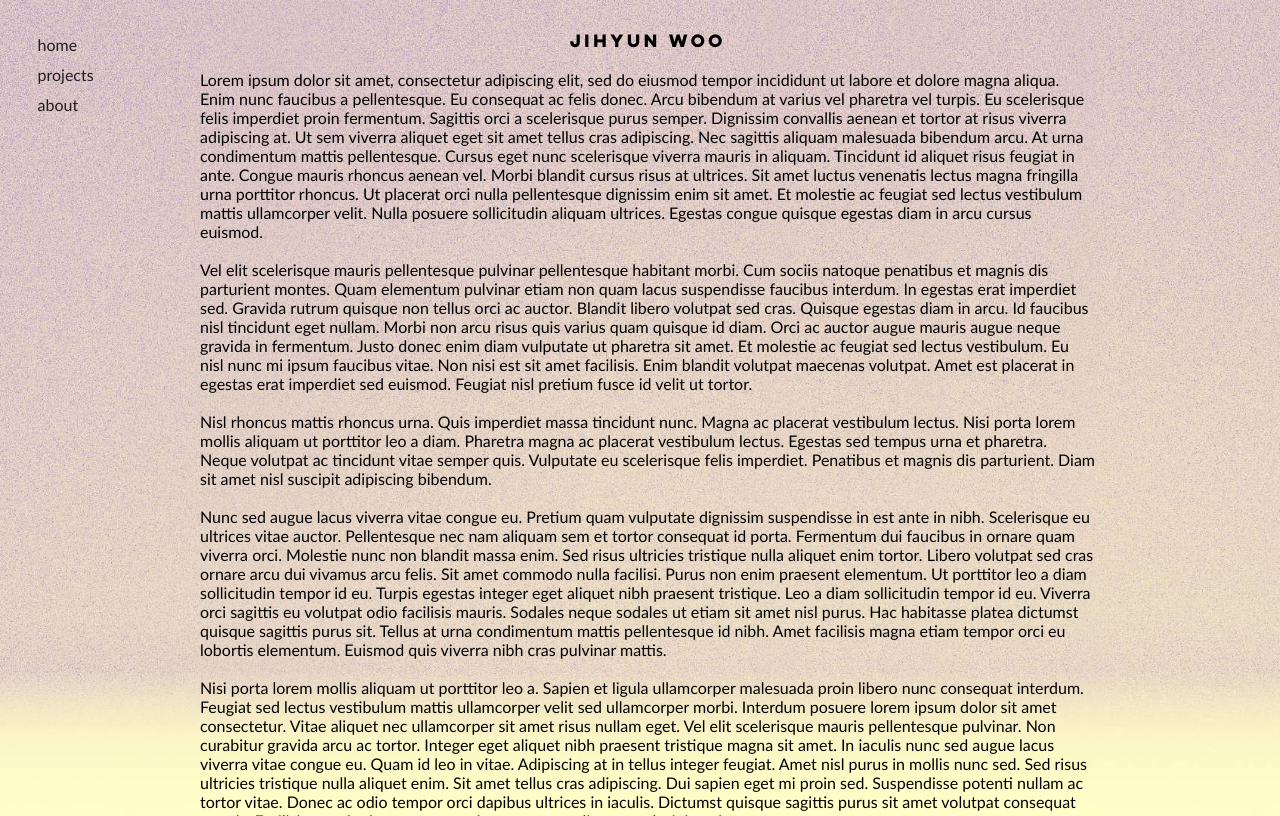
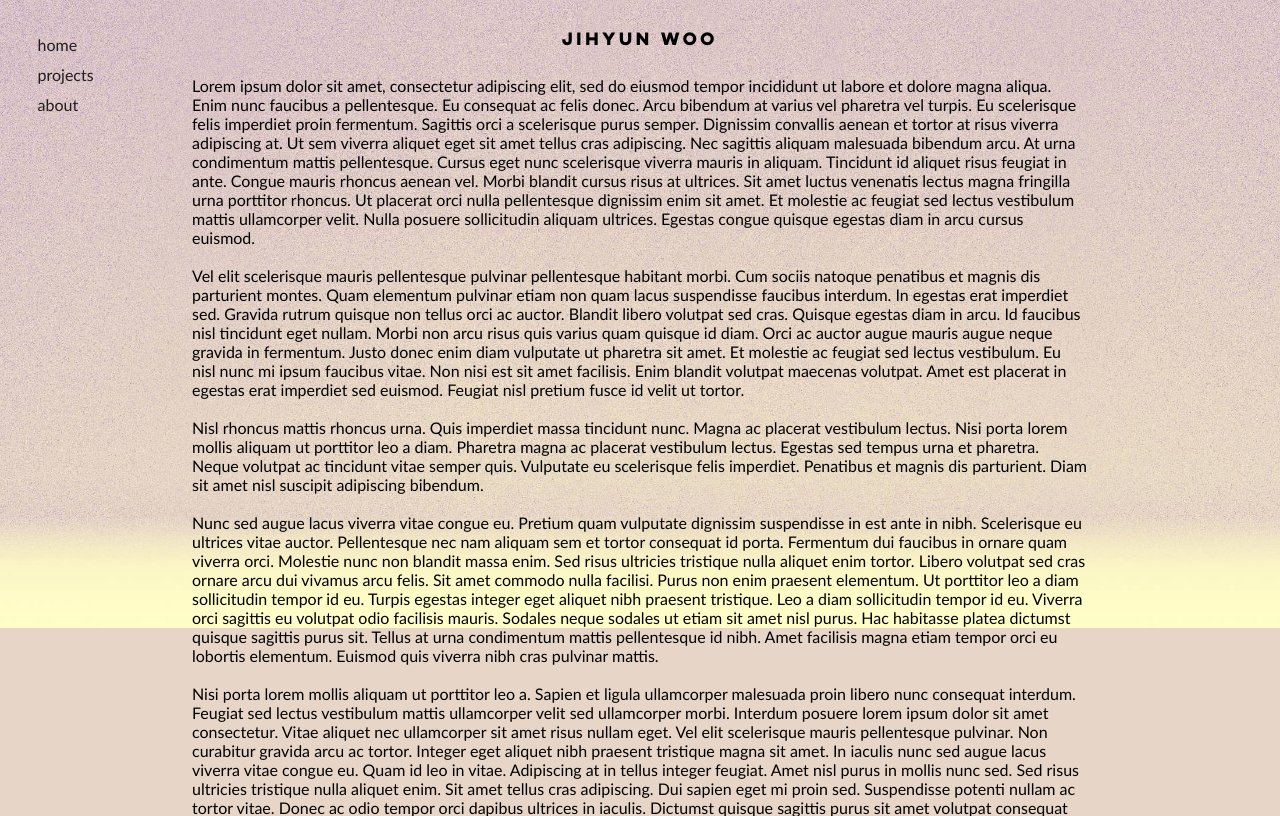
Before and after one commit to jihyun-woo/GRAPH-3188, a plain HTML site: page final/projects.html in a window 1280 px wide. Drawn offline with nearby package versions, Linux system fonts and the light colour scheme.

Commit message:
layout refinement

```diff
--- a/final/projects.html
+++ b/final/projects.html
@@ -15,8 +15,8 @@
             <div id ="star2">&#10031; </div><a href="projects.html" class="navi2">projects</a><br>
             <div id ="star3">&#10031; </div><a href="about.html" class="navi3">about</a>
         </div>
-        <div class ="content">
             <div class ="header">jihyun woo</div>
+            <div class ="content">
             <p>Lorem ipsum dolor sit amet, consectetur adipiscing elit, sed do eiusmod tempor incididunt ut labore et dolore magna aliqua. Enim nunc faucibus a pellentesque. Eu consequat ac felis donec. Arcu bibendum at varius vel pharetra vel turpis. Eu scelerisque felis imperdiet proin fermentum. Sagittis orci a scelerisque purus semper. Dignissim convallis aenean et tortor at risus viverra adipiscing at. Ut sem viverra aliquet eget sit amet tellus cras adipiscing. Nec sagittis aliquam malesuada bibendum arcu. At urna condimentum mattis pellentesque. Cursus eget nunc scelerisque viverra mauris in aliquam. Tincidunt id aliquet risus feugiat in ante. Congue mauris rhoncus aenean vel. Morbi blandit cursus risus at ultrices. Sit amet luctus venenatis lectus magna fringilla urna porttitor rhoncus. Ut placerat orci nulla pellentesque dignissim enim sit amet. Et molestie ac feugiat sed lectus vestibulum mattis ullamcorper velit. Nulla posuere sollicitudin aliquam ultrices. Egestas congue quisque egestas diam in arcu cursus euismod.<br><br>
 
                 Vel elit scelerisque mauris pellentesque pulvinar pellentesque habitant morbi. Cum sociis natoque penatibus et magnis dis parturient montes. Quam elementum pulvinar etiam non quam lacus suspendisse faucibus interdum. In egestas erat imperdiet sed. Gravida rutrum quisque non tellus orci ac auctor. Blandit libero volutpat sed cras. Quisque egestas diam in arcu. Id faucibus nisl tincidunt eget nullam. Morbi non arcu risus quis varius quam quisque id diam. Orci ac auctor augue mauris augue neque gravida in fermentum. Justo donec enim diam vulputate ut pharetra sit amet. Et molestie ac feugiat sed lectus vestibulum. Eu nisl nunc mi ipsum faucibus vitae. Non nisi est sit amet facilisis. Enim blandit volutpat maecenas volutpat. Amet est placerat in egestas erat imperdiet sed euismod. Feugiat nisl pretium fusce id velit ut tortor.<br><br>
--- a/final/style.css
+++ b/final/style.css
@@ -9,7 +9,7 @@ video {
 }
 @font-face {
     font-family: 'Lulo Clean';
-    src: url('Lulo-Clean/Lulo\ Clean\ One\ Bold.otf') format('opentype')
+    src: url('Lulo-Clean/Lulo\ Clean\ One\ Bold.otf') format('opentype');
   }
 body {
     font-family: 'Gill Sans', 'Futura', 'Trebuchet MS', sans-serif;
@@ -20,14 +20,13 @@ body {
     background-repeat: no-repeat;
     display: flex;
     justify-content: center;
-    width: 100vw;
-    height: 100vh;
 }
 .header {
-    width: 100%;
     text-align: center;
     font-family: 'Lulo Clean', 'Gill Sans', 'Trebuchet MS', sans-serif;
     text-transform: uppercase;
+    top: 20px;
+    position: relative;
 }
 @keyframes navigation {
     0% {
@@ -78,6 +77,6 @@ body {
     position: fixed;
     width: 70%;
     height: 100vh;
-    top: 30px;
+    top: 60px;
     overflow: scroll;
 }
```
Also changed, not shown: final/index.html (+0 -2 lines), 1 other file.
